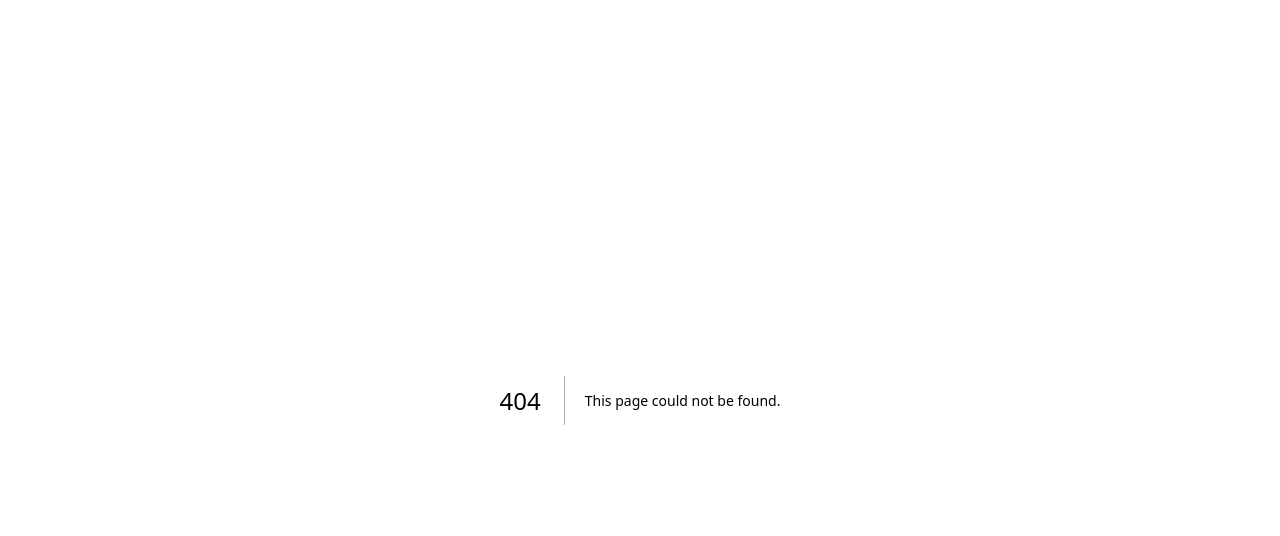
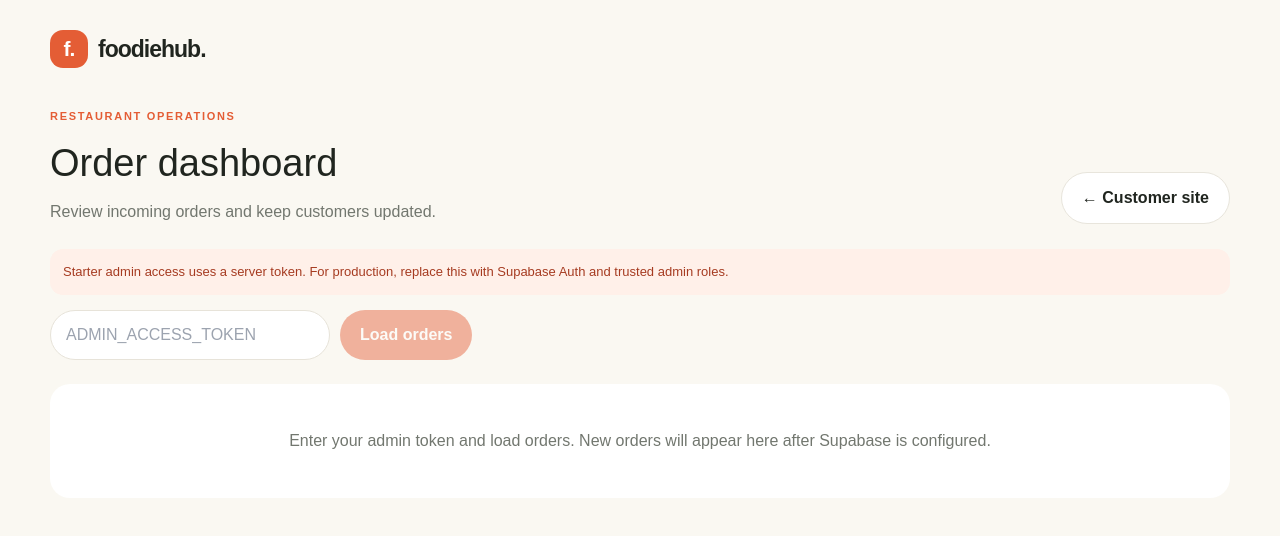
Before and after one commit to dhanraj-l-poojary/restaurant, a Next.js app: page /admin in a window 1280 px wide. Before the commit this address had no page. Shown: the top 536 px of the page. Built offline with nearby package versions, Linux system fonts and the light colour scheme.

Commit message:
feat: add restaurant order management dashboard

```diff
--- /dev/null
+++ b/app/admin/page.tsx
@@ -0,0 +1,33 @@
+"use client";
+import { useState } from "react";
+type Row = { id:string; customer_name:string; customer_phone:string; delivery_address:string; status:string; payment_status:string; payment_method:string; total_amount:number; created_at:string; order_items:{item_name:string;quantity:number;subtotal:number}[] };
+const statuses = ["confirmed","preparing","ready_for_pickup","out_for_delivery","delivered","cancelled"];
+const money = (n:number) => new Intl.NumberFormat("en-IN",{style:"currency",currency:"INR",maximumFractionDigits:0}).format(n);
+export default function AdminPage() {
+  const [token,setToken] = useState(""); const [orders,setOrders] = useState<Row[]>([]); const [error,setError] = useState(""); const [loading,setLoading] = useState(false);
+  async function load() {
+    setLoading(true); setError("");
+    try { const r=await fetch("/api/admin/orders",{headers:{"x-admin-token":token},cache:"no-store"}); const d=await r.json(); if(!r.ok) throw new Error(d.error); setOrders(d.orders); }
+    catch(e) { setError(e instanceof Error?e.message:"Unable to load orders."); }
+    finally { setLoading(false); }
+  }
+  async function update(id:string,status:string) {
+    setError("");
+    try { const r=await fetch(`/api/admin/orders/${id}`,{method:"PATCH",headers:{"Content-Type":"application/json","x-admin-token":token},body:JSON.stringify({status})}); const d=await r.json(); if(!r.ok) throw new Error(d.error); await load(); }
+    catch(e) { setError(e instanceof Error?e.message:"Unable to update order."); }
+  }
+  return <main className="container" style={{padding:"30px 0 70px"}}>
+    <a className="logo" href="/"><span className="logo-mark">f.</span> foodiehub.</a>
+    <div className="section-head" style={{marginTop:35}}><div><span className="kicker">Restaurant operations</span><h1 style={{fontSize:38,margin:"8px 0"}}>Order dashboard</h1><p>Review incoming orders and keep customers updated.</p></div><a className="btn btn-light" href="/">← Customer site</a></div>
+    <div className="notice error">Starter admin access uses a server token. For production, replace this with Supabase Auth and trusted admin roles.</div>
+    <div style={{display:"flex",gap:10,marginBottom:24,flexWrap:"wrap"}}><input className="search" type="password" value={token} onChange={(e)=>setToken(e.target.value)} placeholder="ADMIN_ACCESS_TOKEN" aria-label="Admin access token"/><button className="btn" disabled={!token||loading} onClick={load}>{loading?"Loading…":"Load orders"}</button></div>
+    {error && <div className="notice error">{error}</div>}
+    <div style={{display:"grid",gap:15}}>{orders.map((order)=><article key={order.id} className="food-card" style={{padding:20}}>
+      <div style={{display:"flex",justifyContent:"space-between",gap:15,flexWrap:"wrap"}}><div><strong>Order {order.id.slice(0,8).toUpperCase()}</strong><p style={{fontSize:12,color:"#72776f"}}>{new Date(order.created_at).toLocaleString()}</p></div><strong className="price">{money(Number(order.total_amount))}</strong></div>
+      <p><strong>{order.customer_name}</strong> · {order.customer_phone}</p><p style={{fontSize:13,color:"#72776f"}}>{order.delivery_address}</p>
+      <p style={{fontSize:13}}>{order.order_items?.map((i)=>`${i.quantity} × ${i.item_name}`).join(", ")}</p>
+      <div style={{display:"flex",alignItems:"center",gap:12,flexWrap:"wrap"}}><span className="food-tag">Payment: {order.payment_status} ({order.payment_method})</span><select className="search" value={order.status} onChange={(e)=>update(order.id,e.target.value)} aria-label="Update order status">{[...new Set([order.status,...statuses])].map((s)=><option key={s} value={s}>{s.replaceAll("_"," ")}</option>)}</select></div>
+    </article>)}</div>
+    {!orders.length&&!loading&&!error&&<div className="empty-state">Enter your admin token and load orders. New orders will appear here after Supabase is configured.</div>}
+  </main>;
+}
```
